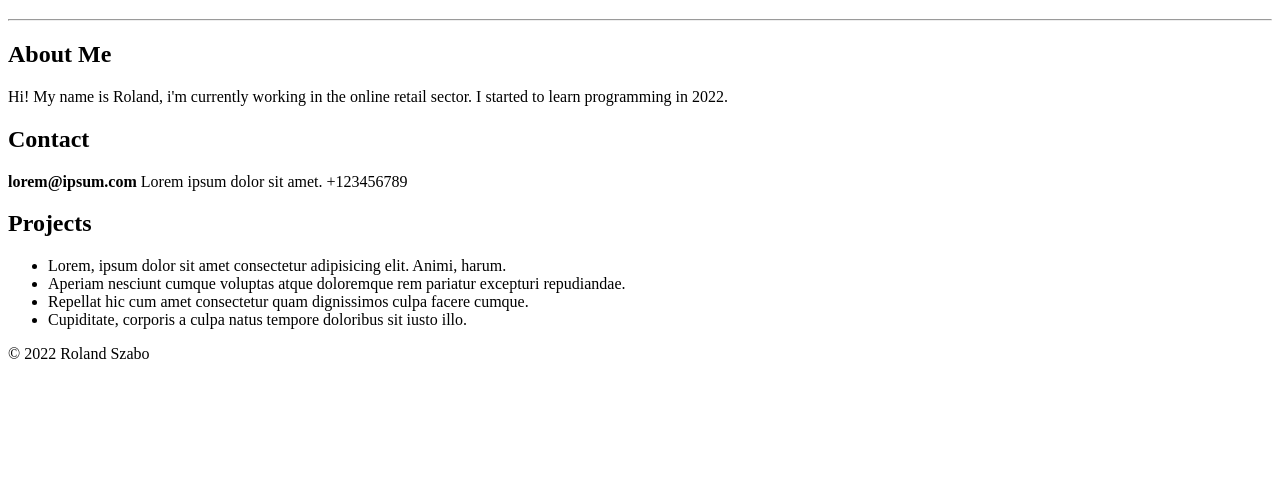
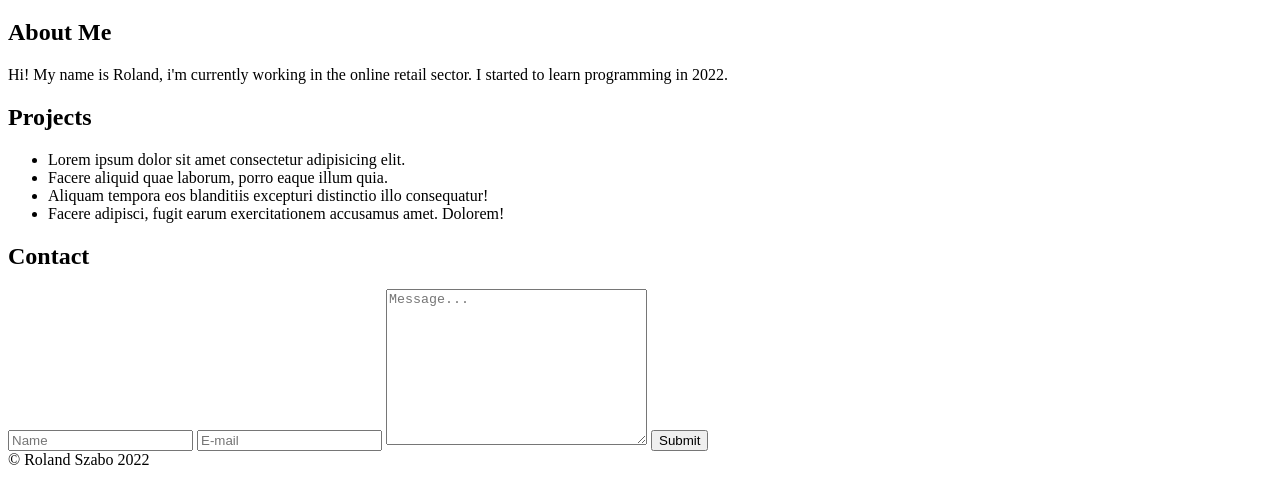
Before and after one commit to rlnd-s/rlnd-s.github.io, a plain HTML site: page index.html in a window 1280 px wide. Shown: the part 61-564 px from the top of the page. Drawn offline with Linux system fonts and the light colour scheme.

Commit message:
Contact added

```diff
--- a/index.html
+++ b/index.html
@@ -1,29 +1,55 @@
 <!DOCTYPE html>
 <html lang="en">
-
   <head>
-    <meta charset="UTF-8">
-    <meta http-equiv="X-UA-Compatible" content="IE=edge">
-    <meta name="viewport" content="width=device-width, initial-scale=1.0">
+    <meta charset="UTF-8" />
+    <meta name="viewport" content="width=device-width, initial-scale=1.0" />
+    <meta http-equiv="X-UA-Compatible" content="ie=edge" />
     <title>Roland's Portfolio</title>
   </head>
-
   <body>
     <h1>Roland's Portfolio</h1>
-    <hr>
+
+    <section>
       <h2>About Me</h2>
-    <p>Hi! My name is Roland, i'm currently working in the online retail sector. I started to learn programming in 2022.</p>
-    <h2>Contact</h2>
-    <p><strong>lorem@ipsum.com</strong> Lorem ipsum dolor sit amet. +123456789</p>
+      <p>
+        Hi! My name is Roland, i'm currently working in the online retail
+        sector. I started to learn programming in 2022.
+      </p>
+    </section>
+
+    <section>
       <h2>Projects</h2>
       <ul>
-        <li>Lorem, ipsum dolor sit amet consectetur adipisicing elit. Animi, harum.</li>
-        <li>Aperiam nesciunt cumque voluptas atque doloremque rem pariatur excepturi repudiandae.</li>
-        <li>Repellat hic cum amet consectetur quam dignissimos culpa facere cumque.</li>
-        <li>Cupiditate, corporis a culpa natus tempore doloribus sit iusto illo.</li>
+        <li>Lorem ipsum dolor sit amet consectetur adipisicing elit.</li>
+        <li>Facere aliquid quae laborum, porro eaque illum quia.</li>
+        <li>
+          Aliquam tempora eos blanditiis excepturi distinctio illo consequatur!
+        </li>
+        <li>
+          Facere adipisci, fugit earum exercitationem accusamus amet. Dolorem!
+        </li>
       </ul>
+    </section>
+
+    <section>
+      <h2>Contact</h2>
+      <form action="https://formspree.io/f/mwkyyaal" method="post">
+        <input type="text" name="name" placeholder="Name" required />
+        <input type="email" name="email" placeholder="E-mail" required />
+        <label>
+          <textarea
+            required
+            name="message"
+            placeholder="Message..."
+            cols="30"
+            rows="10"
+          ></textarea>
+        </label>
+        <input type="submit" value="Submit" />
+      </form>
+    </section>
   </body>
   <footer>
-    <p>© 2022 Roland Szabo</p>
+    © Roland Szabo 2022
   </footer>
 </html>
```
Lines whose indentation alone changed are shown as unchanged.
